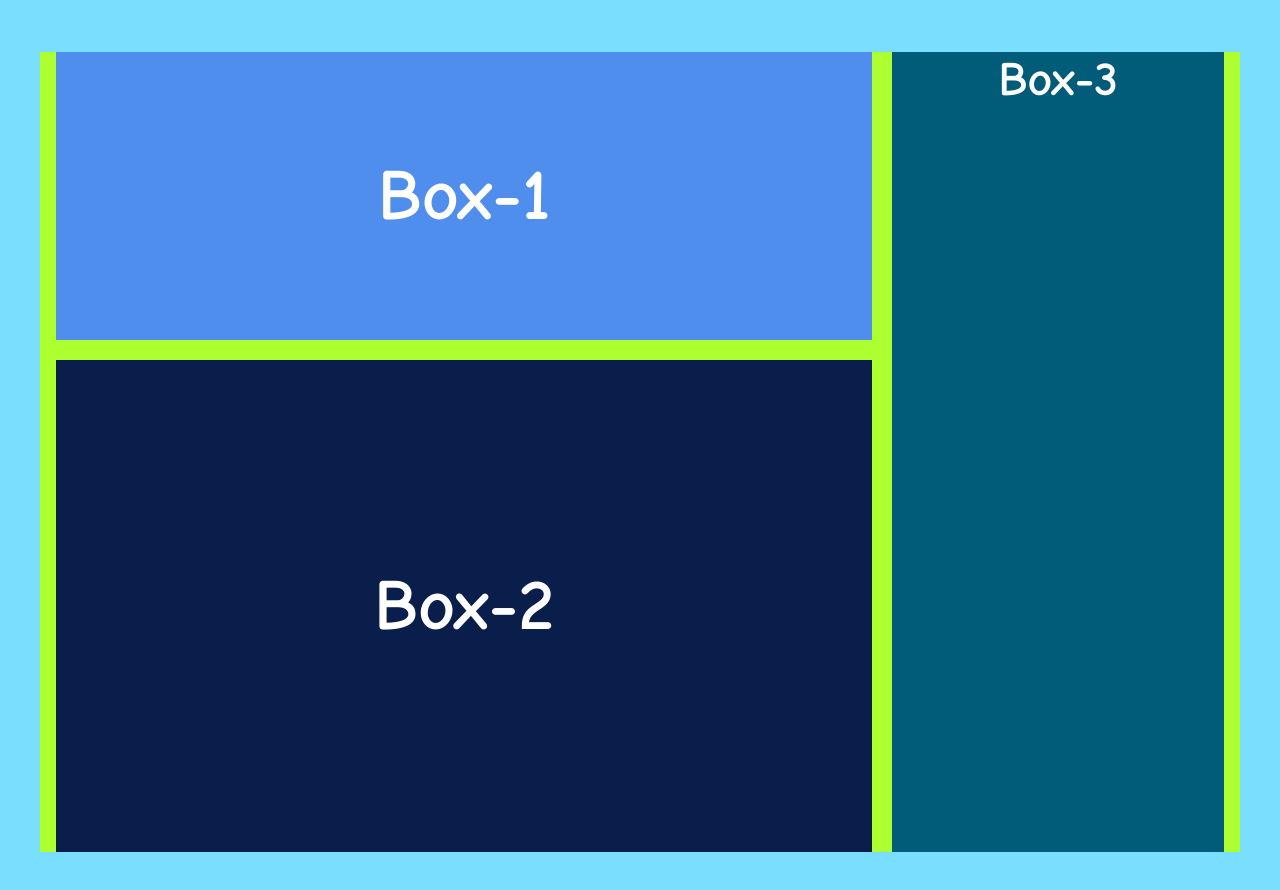
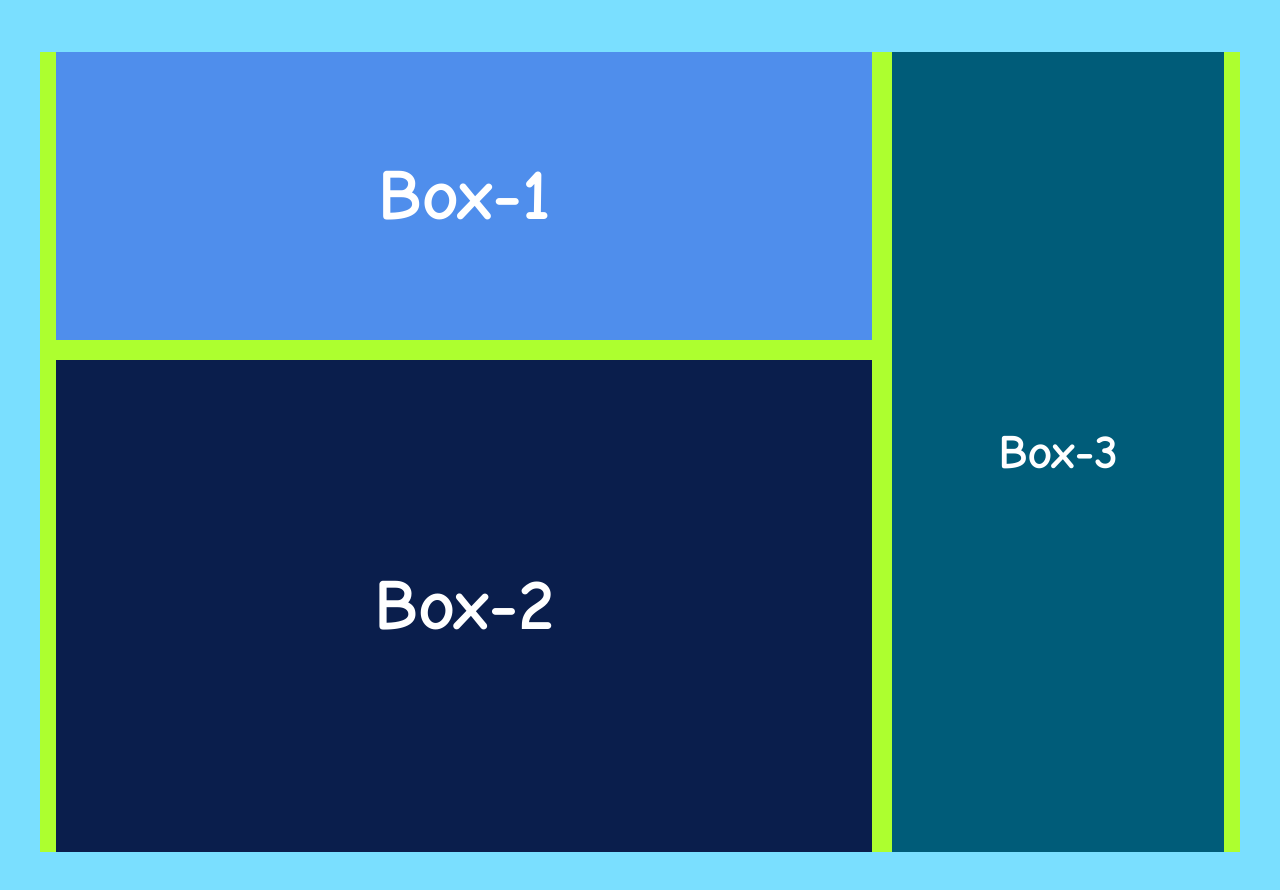
Before and after one commit to mpardhi11/html-css-101, a plain HTML site: page 30-days-of-html-css-projects/day-4-project/index.html in a window 1280 px wide. Drawn offline with Linux system fonts and the light colour scheme.

Commit message:
Refactor CSS for Day 4 project

```diff
--- a/30-days-of-html-css-projects/day-4-project/style.css
+++ b/30-days-of-html-css-projects/day-4-project/style.css
@@ -40,11 +40,16 @@ body {
 
 .box1,
 .box2,
-.box3 > h1 {
+.box3 {
   color: white;
   display: flex;
   justify-content: center;
   align-items: center;
+}
+
+.box1,
+.box2,
+.box3 > h1 {
   font-size: 3rem;
 }
 
```
